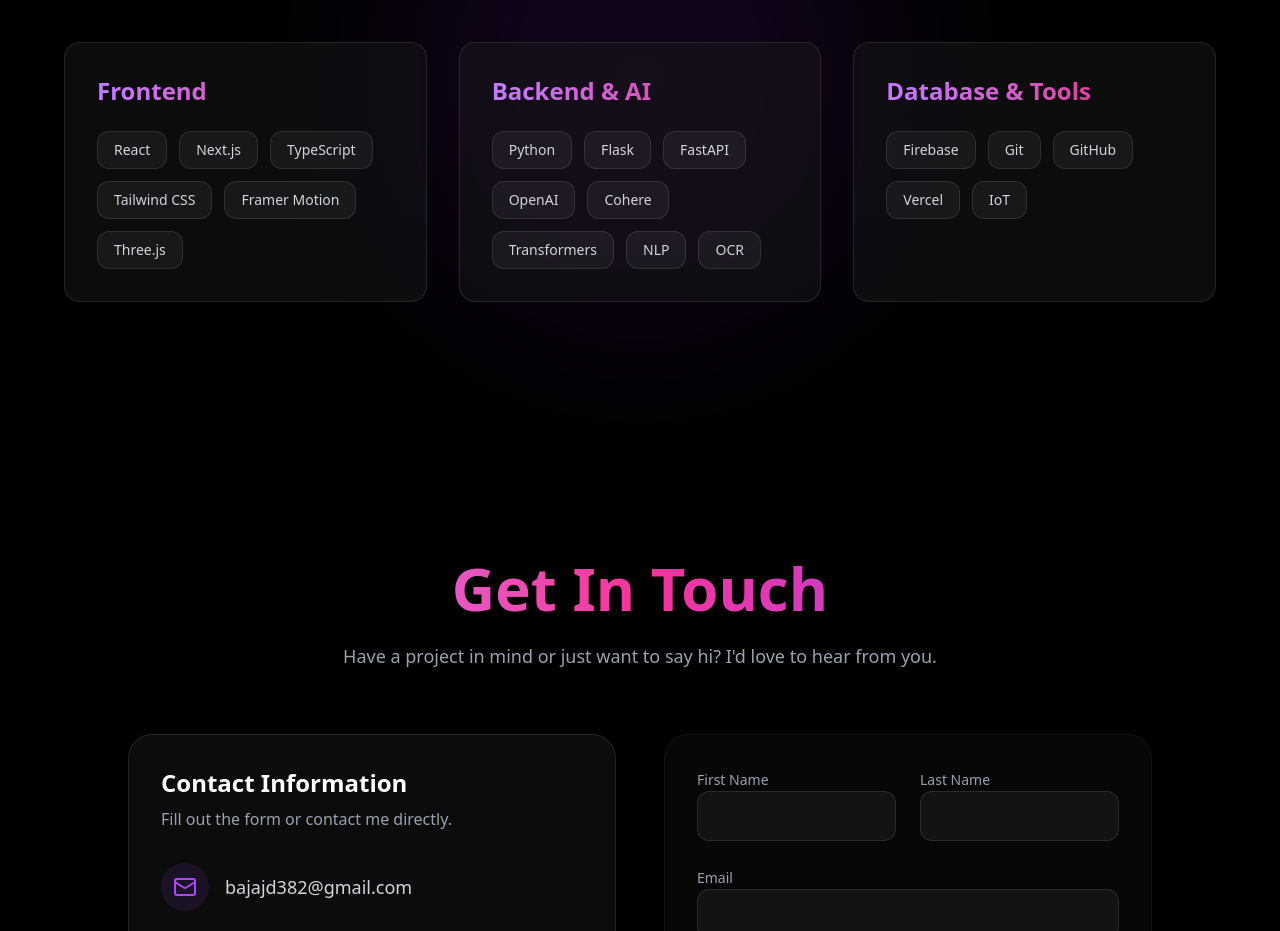
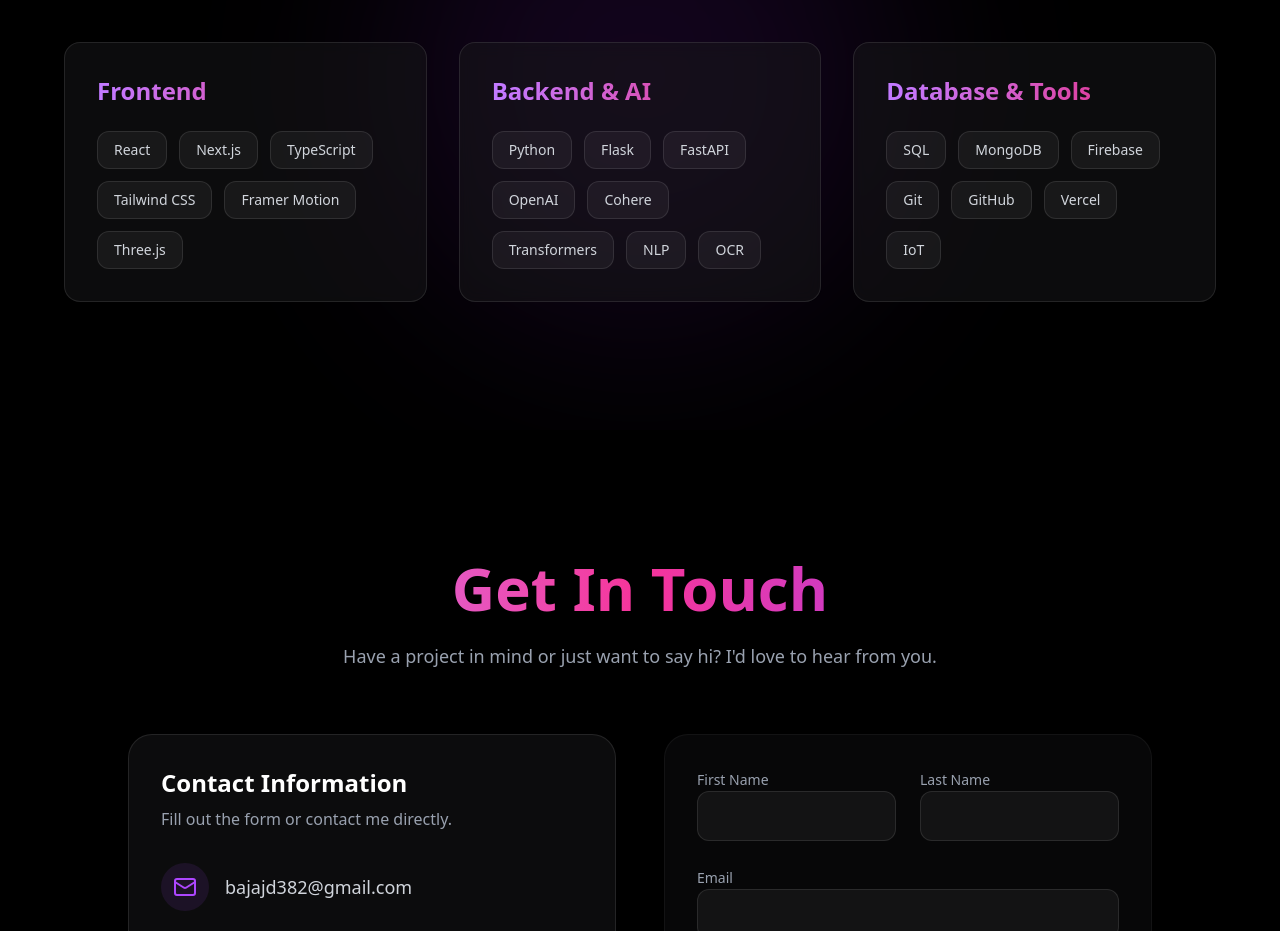
Before and after one commit to deepakbajaj12/deepak-bajaj-portfolio, a Next.js app: page / in a window 1280 px wide. Shown: the part 3200-4131 px from the top of the page. Built offline with nearby package versions, Linux system fonts and the light colour scheme.

Commit message:
Add SQL and MongoDB to skills

```diff
--- a/src/components/sections/Skills.tsx
+++ b/src/components/sections/Skills.tsx
@@ -13,7 +13,7 @@
   },
   {
     title: "Database & Tools",
-    skills: ["Firebase", "Git", "GitHub", "Vercel", "IoT"]
+    skills: ["SQL", "MongoDB", "Firebase", "Git", "GitHub", "Vercel", "IoT"]
   }
 ];
 
```
